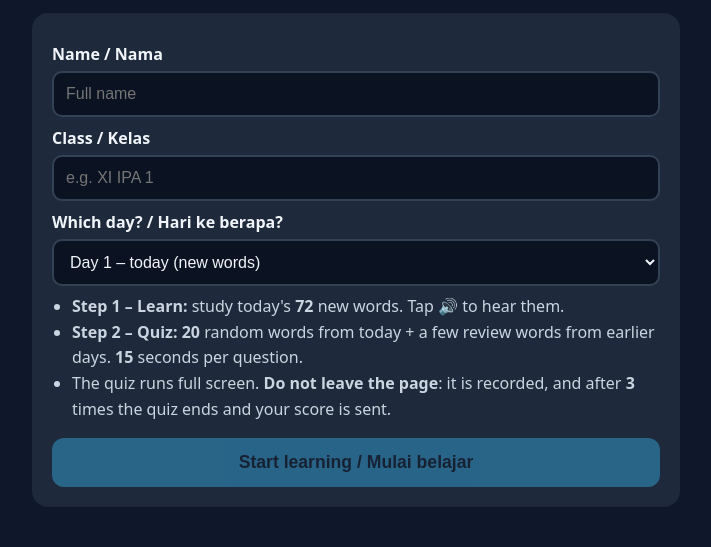
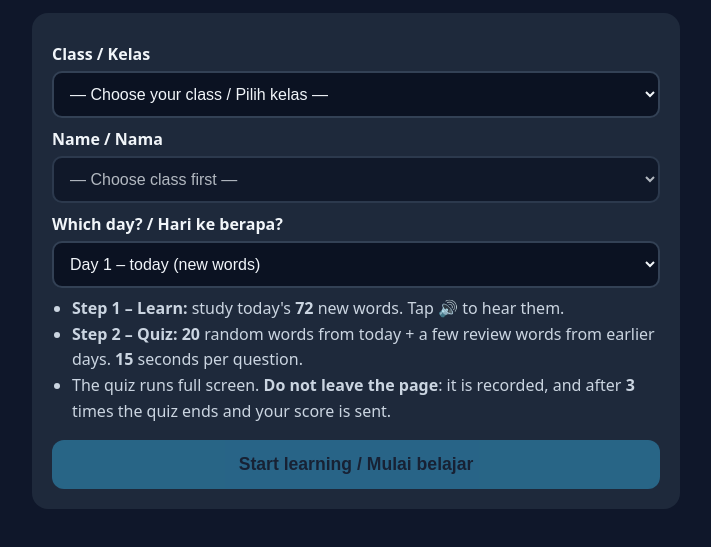
Before and after one commit to ath0711/vocab-quest, a plain HTML site: page index.html in a window 1280 px wide. Shown: the part 211-758 px from the top of the page, without its empty margins (284-995 px from the left). Drawn offline with Linux system fonts and the light colour scheme.

Commit message:
Add files via upload

```diff
--- a/index.html
+++ b/index.html
@@ -15,7 +15,7 @@
   .sub{text-align:center;color:var(--mut);margin-bottom:18px}
   .card{background:var(--card);border-radius:16px;padding:20px;margin-bottom:16px}
   label{display:block;font-weight:600;margin:10px 0 6px}
-  input[type=text],select{width:100%;padding:12px;border-radius:10px;border:2px solid #334155;background:#0b1222;color:var(--ink);font-size:1rem}
+  select{width:100%;padding:12px;border-radius:10px;border:2px solid #334155;background:#0b1222;color:var(--ink);font-size:1rem}
   input[type=text]:focus,select:focus{outline:none;border-color:var(--acc)}
   .dayBadge{display:flex;align-items:center;justify-content:space-between;gap:12px;background:linear-gradient(135deg,#0369a1,#1e293b);border-radius:16px;padding:16px 20px;margin-bottom:16px}
   .dayBadge .n{font-size:2.4rem;font-weight:900;line-height:1}
@@ -75,10 +75,10 @@
       <div style="flex:1;max-width:220px"><div id="progTxt" style="font-size:.9rem;color:#e0f2fe"></div><div class="prog"><i id="progBar"></i></div></div>
     </div>
     <div class="card">
+      <label for="kelas">Class / Kelas</label>
+      <select id="kelas"><option value="">— Choose your class / Pilih kelas —</option></select>
       <label for="nama">Name / Nama</label>
-      <input type="text" id="nama" maxlength="60" autocomplete="off" placeholder="Full name">
-      <label for="kelas">Class / Kelas</label>
-      <input type="text" id="kelas" maxlength="20" autocomplete="off" placeholder="e.g. XI IPA 1">
+      <select id="nama" disabled><option value="">— Choose class first —</option></select>
       <label for="daySel">Which day? / Hari ke berapa?</label>
       <select id="daySel"></select>
       <ul class="rules">
@@ -264,8 +264,48 @@ function buildQuestions(day){
 /* ---------- Flow ---------- */
 let DAY=1, Q=[], qi=0, correct=0, points=0, streak=0, bestStreak=0, leaves=0, playing=false, away=false, locked=false;
 let tStart=0, tick=null, events=[], wrong=[], submitted=false, attempt=1, fsSupported=false;
-const nameOk = () => $("nama").value.trim().length>=2 && $("kelas").value.trim().length>=1;
-$("nama").oninput = $("kelas").oninput = () => $("startBtn").disabled = !nameOk();
+/* Students: class -> names. Must match the Rekap sheet exactly. */
+const STUDENTS = {
+ "Al Halim": [
+  "Azhar Basysyar Makkawang",
+  "Dini Mauliana W. Hermanto",
+  "Khoiria Nadiva",
+  "M. Wahyu",
+  "Muh. Ripal"
+ ],
+ "XI Al Hafidz": [
+  "Aisyah Ali",
+  "Amelia",
+  "Muh. Fathin Faris",
+  "Muhammad Fajar",
+  "Syaiful"
+ ],
+ "XI Al Hamid": [
+  "Andi Isra Alya Al Fattah",
+  "Abid Ahmad zaky",
+  "Fauzan Azima Ahmad"
+ ],
+ "XI Al Hasiib": [
+  "Diah Ayu Fitriah Jamal",
+  "Fauziyah Ibrahim",
+  "Haerul Azzam",
+  "Muhammad Abi Abdillah",
+  "Quinsha Malika Ridzkyllah",
+  "Muh. Fatir Afrian"
+ ]
+};
+const kSel = $("kelas"), nSel = $("nama");
+Object.keys(STUDENTS).forEach(k=>{ const o=document.createElement("option"); o.value=k; o.textContent=k; kSel.appendChild(o); });
+function fillNames(){
+  nSel.innerHTML = '<option value="">— Choose your name / Pilih nama —</option>';
+  (STUDENTS[kSel.value]||[]).forEach(n=>{ const o=document.createElement("option"); o.value=n; o.textContent=n; nSel.appendChild(o); });
+  nSel.disabled = !kSel.value;
+}
+const nameOk = () => !!(kSel.value && nSel.value);
+kSel.onchange = () => { fillNames(); $("startBtn").disabled = !nameOk(); };
+nSel.onchange = () => { $("startBtn").disabled = !nameOk(); try{ localStorage.setItem("vq500_me", JSON.stringify([kSel.value,nSel.value])); }catch(e){} };
+try{ const me = JSON.parse(localStorage.getItem("vq500_me")||"null");
+  if(me && STUDENTS[me[0]] && STUDENTS[me[0]].includes(me[1])){ kSel.value=me[0]; fillNames(); nSel.value=me[1]; $("startBtn").disabled=false; } }catch(e){}
 
 $("startBtn").onclick = () => {
   if(!nameOk()) return;
```
